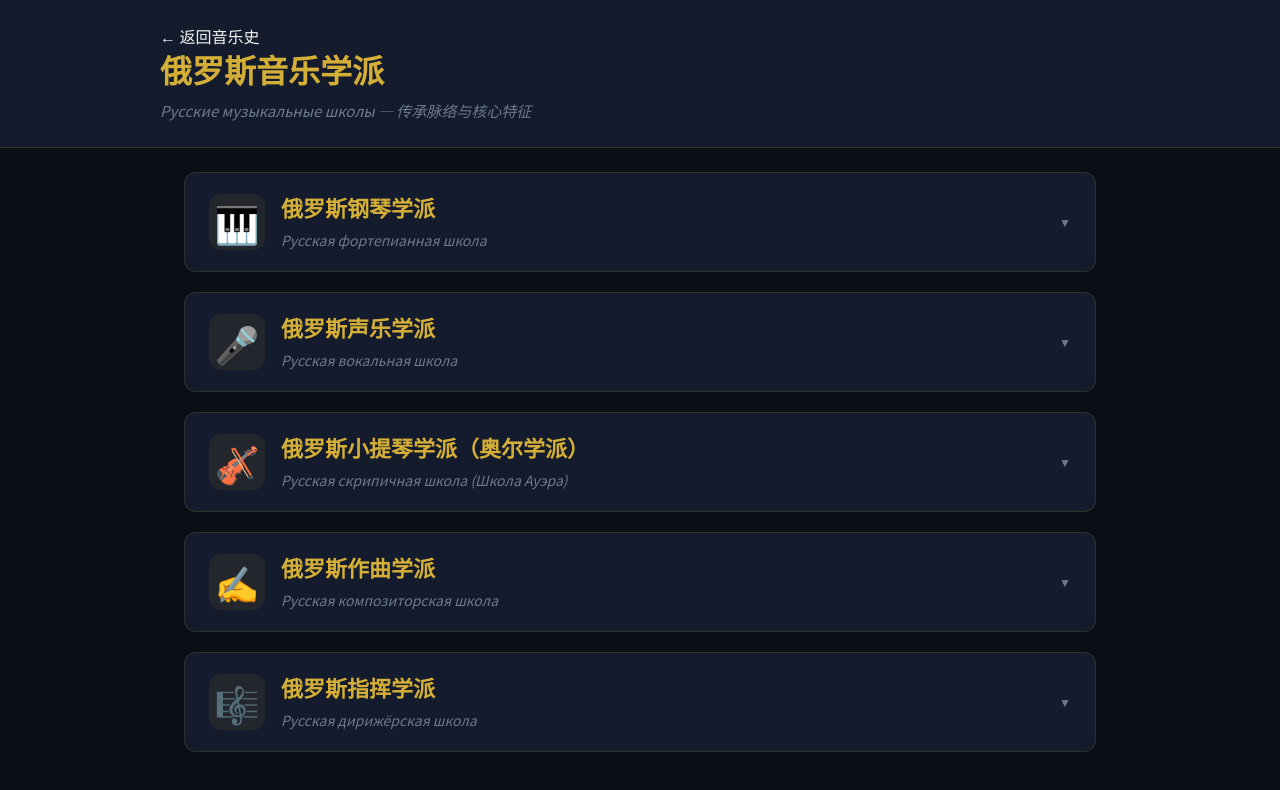
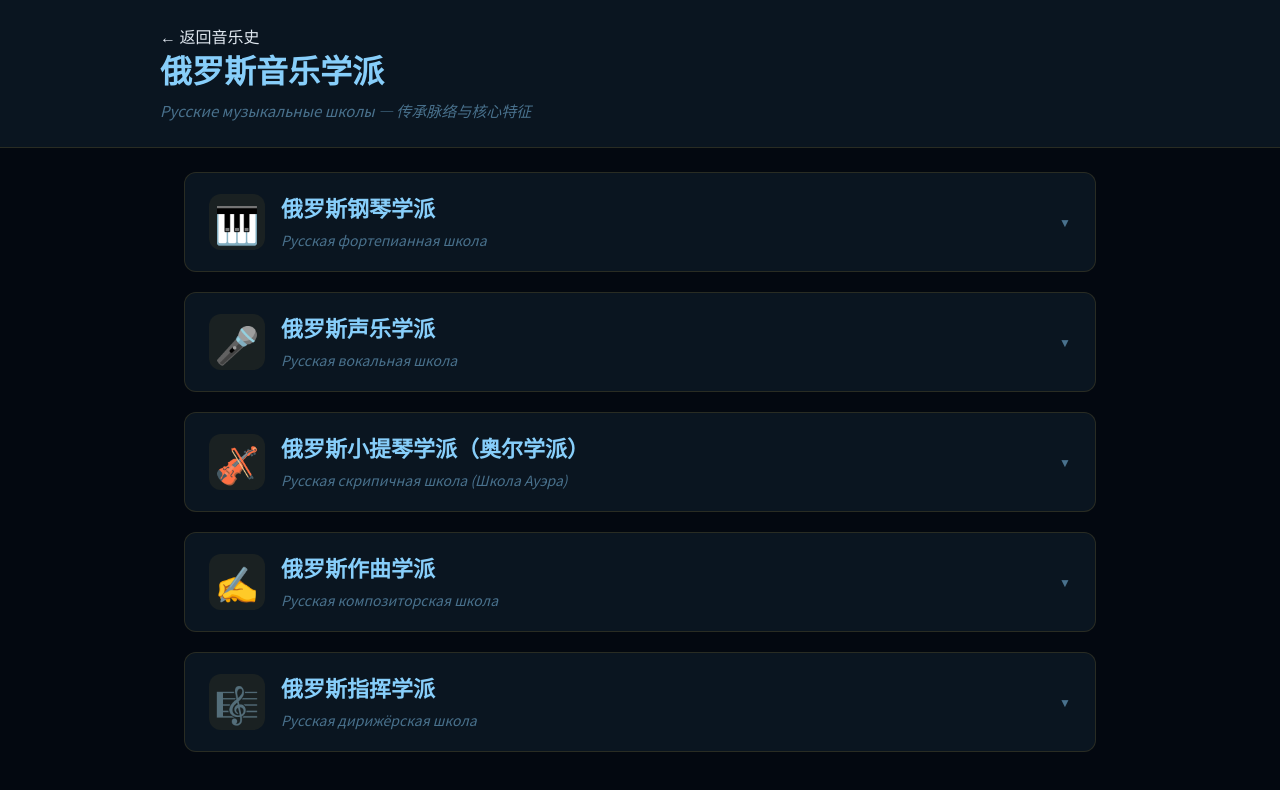
Before and after one commit to hanjinghong626-ctrl/russia-music-platform, a Next.js app: page /music-history/schools in a window 1280 px wide. Shown: the top 790 px of the page. Built offline with nearby package versions, Linux system fonts and the light colour scheme; a web font is replaced by a local one.

Commit message:
feat: 星河配色同步 — globals.css

```diff
--- a/app/music-history/globals.css
+++ b/app/music-history/globals.css
@@ -1,20 +1,21 @@
 @import url('https://fonts.googleapis.com/css2?family=Playfair+Display:ital,wght@0,400;0,500;0,600;0,700;1,400&family=Noto+Sans+SC:wght@300;400;500;600&family=Noto+Sans:ital,wght@0,400;0,500;1,400&family=Noto+Serif+SC:wght@400;500;600;700&display=swap');
 
 :root {
-  --color-primary: #D4AF37;
-  --color-primary-light: #F4E4BA;
-  --color-primary-dark: #8B7355;
-  --color-secondary-blue: #1E3A5F;
-  --color-secondary-red: #8B0000;
-  --color-accent-passion: #FF4444;
-  --color-accent-romance: #E8B4B8;
-  --color-accent-mystic: #6B5B95;
-  --color-bg-deep: #0A0E17;
-  --color-bg-card: #141B2D;
-  --color-bg-overlay: rgba(10, 14, 23, 0.95);
-  --color-text-primary: #F5F5F5;
-  --color-text-secondary: #B8C5D6;
-  --color-text-muted: #6B7B8C;
+  /* 星河配色 */
+  --color-primary: rgb(135,206,250);
+  --color-primary-light: rgb(180,220,255);
+  --color-primary-dark: rgb(100,180,220);
+  --color-secondary-blue: #1a3a5c;
+  --color-secondary-red: #5c3a2a;
+  --color-accent-passion: rgb(255,182,193);
+  --color-accent-romance: rgb(255,215,140);
+  --color-accent-mystic: rgb(220,220,230);
+  --color-bg-deep: #030810;
+  --color-bg-card: #0a1520;
+  --color-bg-overlay: rgba(8,14,24,0.92);
+  --color-text-primary: #e0e8f0;
+  --color-text-secondary: rgba(220,230,245,0.75);
+  --color-text-muted: rgba(135,206,250,0.5);
 }
 
 * {
@@ -41,12 +42,12 @@ html, body {
 }
 
 ::-webkit-scrollbar-thumb {
-  background: rgba(212, 175, 55, 0.3);
+  background: rgba(135, 206, 250, 0.25);
   border-radius: 3px;
 }
 
 ::-webkit-scrollbar-thumb:hover {
-  background: rgba(212, 175, 55, 0.5);
+  background: rgba(135, 206, 250, 0.5);
 }
 
 /* Page Layout */
@@ -63,8 +64,10 @@ html, body {
 /* Header */
 .page-header {
   height: 60px;
-  background: var(--color-bg-card);
-  border-bottom: 1px solid rgba(212, 175, 55, 0.1);
+  background: rgba(10, 21, 32, 0.7);
+  backdrop-filter: blur(16px);
+  -webkit-backdrop-filter: blur(16px);
+  border-bottom: 1px solid rgba(135, 206, 250, 0.06);
   display: flex;
   align-items: center;
   justify-content: space-between;
@@ -120,7 +123,7 @@ html, body {
 
 .nav-link.active {
   color: var(--color-primary);
-  background: rgba(212, 175, 55, 0.1);
+  background: rgba(135, 206, 250, 0.1);
 }
 
 /* Main Content */
@@ -153,7 +156,7 @@ html, body {
 .loading-spinner {
   width: 40px;
   height: 40px;
-  border: 3px solid rgba(212, 175, 55, 0.2);
+  border: 3px solid rgba(135, 206, 250, 0.2);
   border-top-color: var(--color-primary);
   border-radius: 50%;
   animation: spin 1s linear infinite;
@@ -171,7 +174,7 @@ html, body {
 
 /* Selection highlight */
 ::selection {
-  background: rgba(212, 175, 55, 0.3);
+  background: rgba(135, 206, 250, 0.25);
   color: var(--color-text-primary);
 }
 
@@ -238,3 +241,20 @@ html {
   0% { background-position: -200% center; }
   100% { background-position: 200% center; }
 }
+
+
+
+/* ===== Dreamy Map Overlay (Midnight Aurora) ===== */
+.map-wrapper::before {
+  content: '';
+  position: absolute;
+  inset: 0;
+  z-index: 150;
+  pointer-events: none;
+  background:
+    radial-gradient(ellipse at 25% 30%, rgba(139, 92, 246, 0.20) 0%, transparent 55%),
+    radial-gradient(ellipse at 75% 65%, rgba(34, 211, 238, 0.15) 0%, transparent 50%),
+    radial-gradient(ellipse at 50% 85%, rgba(135, 206, 250, 0.12) 0%, transparent 45%);
+  mix-blend-mode: screen;
+}
+.map-dreamy-overlay { display: none; }
```
